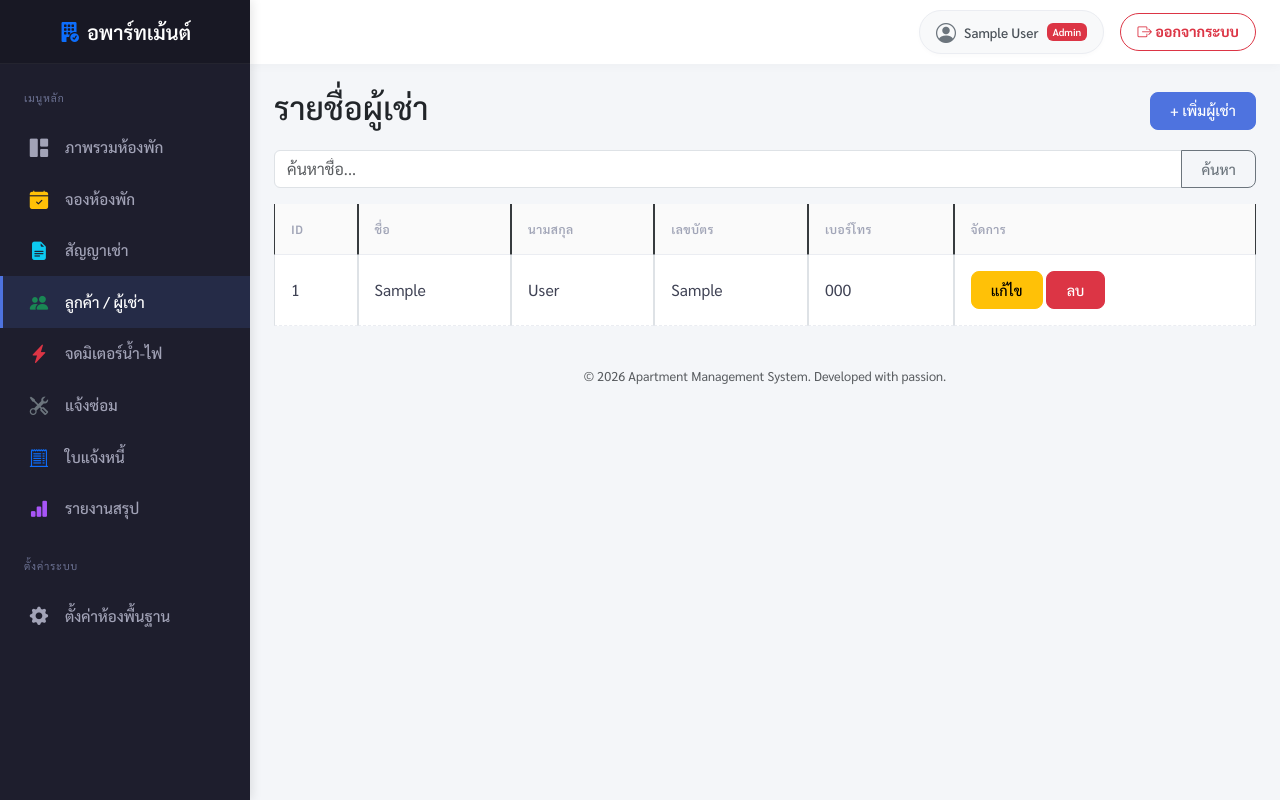
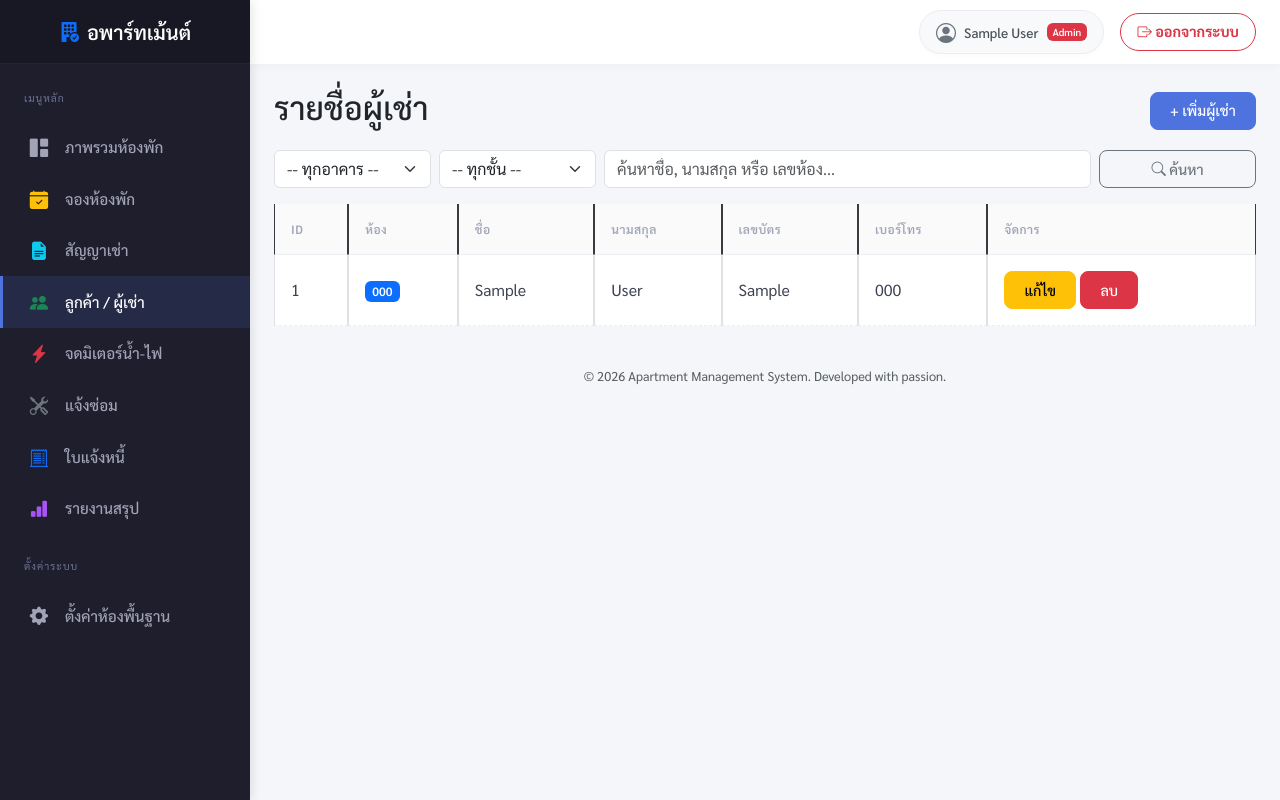
Before and after one commit to Mightycgm/ICT22667-Project, a Django app: page /tenants/ in a window 1280 px wide. Run offline with Django 5.2, Linux system fonts and the light colour scheme; a user stored in the database is signed in; tables that the repository leaves empty hold one stand-in row (values such as "Sample post").

Commit message:
แก้ข้อที่4-6

```diff
--- a/Apartment Management Project/apartment_project/apartment/templates/apartment/invoice/form.html
+++ b/Apartment Management Project/apartment_project/apartment/templates/apartment/invoice/form.html
@@ -280,8 +280,7 @@
 <script>
 document.addEventListener('DOMContentLoaded', function() {
     const contractSelect = document.getElementById('id_Contract_ID');
-    const waterBefore = document.getElementById('id_Water_Unit_Before');
-    const waterAfter = document.getElementById('id_Water_Unit_After');
+    const waterUsed = document.getElementById('id_Water_Unit_Used');
     const elecUsed = document.getElementById('id_Elec_Unit_Used');
     const billMonth = document.getElementById('id_Bill_Month');
 
@@ -297,8 +296,7 @@ document.addEventListener('DOMContentLoaded', function() {
                         console.error(data.error);
                         return;
                     }
-                    if (waterBefore) waterBefore.value = data.Water_Unit_Before || 0;
-                    if (waterAfter) waterAfter.value = data.Water_Unit_After || 0;
+                    if (waterUsed) waterUsed.value = data.Water_Unit_Used || 0;
                     if (elecUsed) elecUsed.value = data.Elec_Unit_Used || 0;
                     if (billMonth && data.Bill_Month) billMonth.value = data.Bill_Month;
                 })
--- a/Apartment Management Project/apartment_project/apartment/templates/apartment/tenant/list.html
+++ b/Apartment Management Project/apartment_project/apartment/templates/apartment/tenant/list.html
@@ -7,24 +7,50 @@
     {% endif %}
 </div>
 
-<!-- ค้นหา -->
 <form method="get" class="mb-3">
-    <div class="input-group">
-        <input type="text" name="q" class="form-control" placeholder="ค้นหาชื่อ..." value="{{ query }}">
-        <button class="btn btn-outline-secondary" type="submit">ค้นหา</button>
+    <div class="row g-2">
+        <div class="col-md-2">
+            <select name="building" class="form-select">
+                <option value="">-- ทุกอาคาร --</option>
+                {% for b in buildings %}
+                <option value="{{ b }}" {% if building == b %}selected{% endif %}>อาคาร {{ b }}</option>
+                {% endfor %}
+            </select>
+        </div>
+        <div class="col-md-2">
+            <select name="floor" class="form-select">
+                <option value="">-- ทุกชั้น --</option>
+                {% for f in floors %}
+                <option value="{{ f }}" {% if floor == f %}selected{% endif %}>ชั้น {{ f }}</option>
+                {% endfor %}
+            </select>
+        </div>
+        <div class="col-md-6">
+            <input type="text" name="q" class="form-control" placeholder="ค้นหาชื่อ, นามสกุล หรือ เลขห้อง..." value="{{ query }}">
+        </div>
+        <div class="col-md-2">
+            <button class="btn btn-outline-secondary w-100" type="submit"><i class="bi bi-search"></i> ค้นหา</button>
+        </div>
     </div>
 </form>
 
 <table class="table table-bordered table-hover">
     <thead class="table-dark">
         <tr>
-            <th>ID</th><th>ชื่อ</th><th>นามสกุล</th><th>เลขบัตร</th><th>เบอร์โทร</th><th>จัดการ</th>
+            <th>ID</th><th>ห้อง</th><th>ชื่อ</th><th>นามสกุล</th><th>เลขบัตร</th><th>เบอร์โทร</th><th>จัดการ</th>
         </tr>
     </thead>
     <tbody>
         {% for t in tenants %}
         <tr>
             <td>{{ t.Tenant_ID }}</td>
+            <td>
+                {% if t.room_number %}
+                    <span class="badge bg-primary">{{ t.room_number }}</span>
+                {% else %}
+                    <span class="badge bg-secondary">-</span>
+                {% endif %}
+            </td>
             <td>{{ t.First_Name }}</td>
             <td>{{ t.Last_Name }}</td>
             <td>{{ t.ID_Card }}</td>
@@ -39,7 +65,7 @@
             </td>
         </tr>
         {% empty %}
-        <tr><td colspan="6" class="text-center text-muted">ไม่พบข้อมูล</td></tr>
+        <tr><td colspan="7" class="text-center text-muted">ไม่พบข้อมูล</td></tr>
         {% endfor %}
     </tbody>
 </table>
--- a/Apartment Management Project/apartment_project/apartment/views.py
+++ b/Apartment Management Project/apartment_project/apartment/views.py
@@ -1,6 +1,6 @@
 from django.shortcuts import render, get_object_or_404, redirect
 from django.db import models as django_models
-from django.db.models import Sum, Count, Q
+from django.db.models import Sum, Count, Q, Subquery, OuterRef
 from django.contrib.auth.decorators import login_required
 from django.core.mail import send_mail
 from django.template.loader import render_to_string
@@ -100,12 +100,57 @@ def dashboard(request):
 @login_required
 @role_required('ADMIN', 'MANAGER')
 def tenant_list(request):
-    # ค้นหาผู้เช่าด้วยชื่อหรือนามสกุล
-    query   = request.GET.get('q', '')
-    tenants = Tenant.objects.all()
+    query    = request.GET.get('q', '')
+    building = request.GET.get('building', '')
+    floor    = request.GET.get('floor', '')
+
+    # ดึงค่าห้องพักปัจจุบันของแต่ละ Tenant จาก Contract ล่าสุดที่ยัง 'ใช้งาน'
+    active_contract = Contract.objects.filter(
+        Tenant_ID=OuterRef('pk'),
+        Status='ใช้งาน'
+    )
+
+    tenants = Tenant.objects.annotate(
+        room_number=Subquery(active_contract.values('Room_ID__Room_Number')[:1]),
+        building_no=Subquery(active_contract.values('Room_ID__Building_No')[:1]),
+        floor_no=Subquery(active_contract.values('Room_ID__Floor')[:1])
+    )
+
+    # Manager restriction
+    user_building = get_user_building(request.user)
+    if user_building:
+        tenants = tenants.filter(building_no=user_building)
+
+    # กรองตามการค้นหา (รวมชื่อ นามสกุล และเลขห้อง)
     if query:
-        tenants = tenants.filter(First_Name__icontains=query) | tenants.filter(Last_Name__icontains=query)
-    return render(request, 'apartment/tenant/list.html', {'tenants': tenants, 'query': query})
+        tenants = tenants.filter(
+            Q(First_Name__icontains=query) |
+            Q(Last_Name__icontains=query) |
+            Q(room_number__icontains=query)
+        )
+
+    if building:
+        tenants = tenants.filter(building_no=building)
+    if floor:
+        tenants = tenants.filter(floor_no=floor)
+
+    # นำค่าตึกและชั้นทั้งหมดเพื่อไปใส่ใน Dropdown ตัวกรอง (ถ้า manager ล็อกอิน จะแสดงแค่ตึกตัวเอง)
+    buildings_qs = Room.objects.values_list('Building_No', flat=True).distinct().order_by('Building_No')
+    if user_building:
+        buildings_qs = buildings_qs.filter(Building_No=user_building)
+    floors = Room.objects.values_list('Floor', flat=True).distinct().order_by('Floor')
+
+    # เรียงลำดับตามเลขห้อง
+    tenants = tenants.order_by('room_number', 'First_Name')
+
+    return render(request, 'apartment/tenant/list.html', {
+        'tenants':   tenants,
+        'query':     query,
+        'building':  building,
+        'floor':     floor,
+        'buildings': buildings_qs,
+        'floors':    floors,
+    })
 
 @login_required
 @role_required('ADMIN', 'MANAGER')
@@ -395,7 +440,8 @@ def invoice_create(request):
             u = utility_form.save(commit=False)
             u.Invoice_ID      = invoice
             u.Room_ID         = contract.Room_ID
-            u.Water_Unit_Used = u.Water_Unit_After - u.Water_Unit_Before
+            u.Water_Unit_Before = 0
+            u.Water_Unit_After = u.Water_Unit_Used
             u.Water_Total     = u.Water_Unit_Used * Decimal(u.Water_Cost_Unit)
             u.Elec_Total      = Decimal(u.Elec_Unit_Used) * Decimal(u.Elec_Cost_Unit)
             u.save()
@@ -820,15 +866,13 @@ def api_utility_latest(request):
 
     if utility:
         data = {
-            'Water_Unit_Before': utility.Water_Unit_Before,
-            'Water_Unit_After': utility.Water_Unit_After,
+            'Water_Unit_Used': utility.Water_Unit_Used,
             'Elec_Unit_Used': utility.Elec_Unit_Used,
             'Bill_Month': bill_month.strftime('%Y-%m-%d'),
         }
     else:
         data = {
-            'Water_Unit_Before': contract.Water_Meter_Start,
-            'Water_Unit_After': contract.Water_Meter_Start,
+            'Water_Unit_Used': 0,
             'Elec_Unit_Used': 0,
             'Bill_Month': bill_month.strftime('%Y-%m-%d'),
         }
```
Also changed, not shown: Apartment Management Project/apartment_project/apartment/forms.py (+12 -5 lines).
